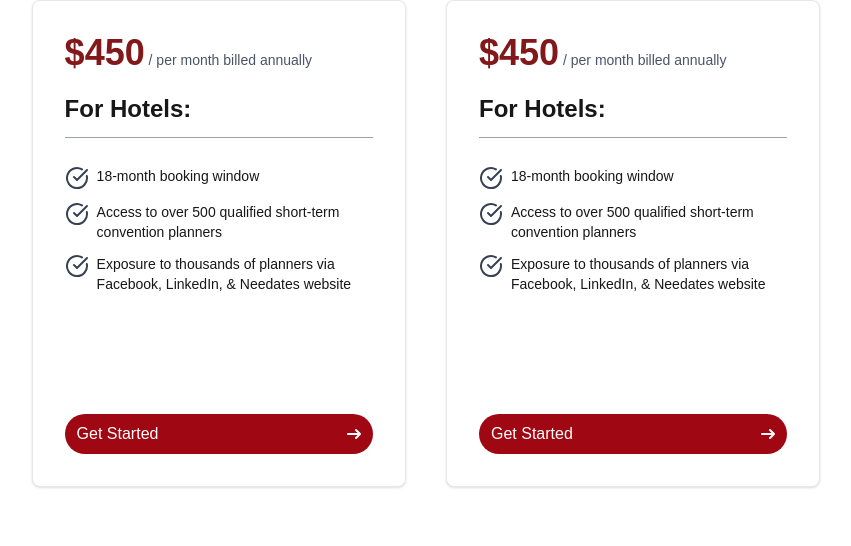
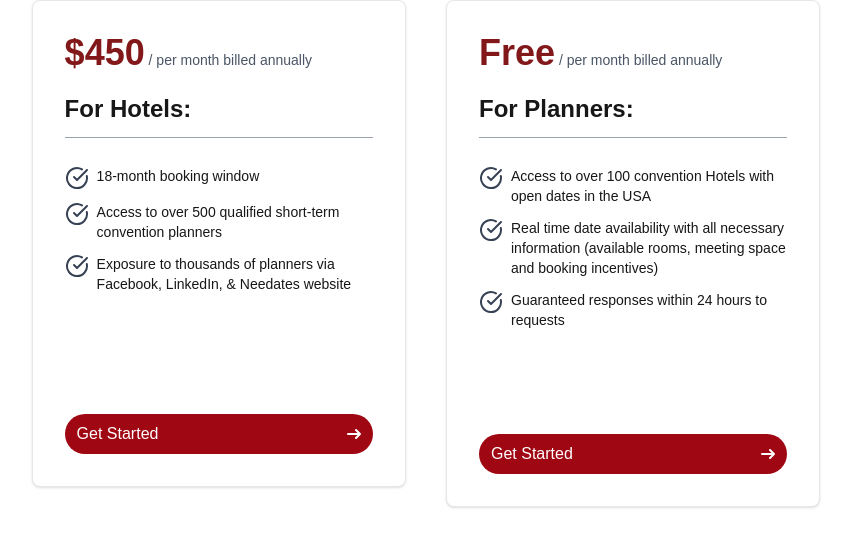
Before and after one commit to ihtishamDev/needates-website-v2, a Next.js app: page /Components/PriceingCard in a window 1280 px wide. Shown: the top 546 px of the page, without its empty margins (214-1065 px from the left). Built offline with nearby package versions, Linux system fonts and the light colour scheme.

Commit message:
Fix all the code

```diff
--- a/src/app/(pages)/Components/PriceingCard/page.tsx
+++ b/src/app/(pages)/Components/PriceingCard/page.tsx
@@ -1,13 +1,19 @@
 import { CheckCircle } from "lucide-react";
 
-const PricingCard = ({ pricing }) => {
+interface PricingCardProps {
+  pricing?: string; // Optional string type
+}
+const PricingCard: React.FC<PricingCardProps> = ({ pricing }) => {
   return (
     <div className="flex flex-col md:flex-row justify-center items-stretch min-h-screen gap-y-6 md:gap-x-10 w-full px-4">
       {/* First Card */}
       <div className="w-full max-w-[90%] md:max-w-[30%] bg-white border border-gray-200 rounded-lg shadow-sm p-6 sm:p-8 text-left dark:bg-gray-800 dark:border-gray-700 h-full self-stretch">
         <h1 className="text-4xl font-bold text-red-900">
           {pricing || "$450"}
-          <span className="text-sm text-gray-600 font-normal"> / per month billed annually</span>
+          <span className="text-sm text-gray-600 font-normal">
+            {" "}
+            / per month billed annually
+          </span>
         </h1>
         <p className="text-2xl font-bold mt-5">For Hotels:</p>
         <hr className="text-gray-400 mt-3" />
@@ -18,11 +24,16 @@ const PricingCard = ({ pricing }) => {
           </li>
           <li className="flex gap-x-2">
             <CheckCircle className="text-gray-700 flex-shrink-0" />
-            <span>Access to over 500 qualified short-term convention planners</span>
+            <span>
+              Access to over 500 qualified short-term convention planners
+            </span>
           </li>
           <li className="flex items-start gap-x-2">
             <CheckCircle className="text-gray-700 flex-shrink-0" />
-            <span>Exposure to thousands of planners via Facebook, LinkedIn, & Needates website</span>
+            <span>
+              Exposure to thousands of planners via Facebook, LinkedIn, &
+              Needates website
+            </span>
           </li>
         </ul>
         <div className="sm:mt-30 mt-20">
@@ -31,8 +42,20 @@ const PricingCard = ({ pricing }) => {
             className="text-white bg-red-800 font-medium rounded-full p-3 py-2 flex items-center justify-between w-full"
           >
             <span className="flex-1 text-left">Get Started</span>
-            <svg className="w-3.5 h-3.5" aria-hidden="true" xmlns="http://www.w3.org/2000/svg" fill="none" viewBox="0 0 14 10">
-              <path stroke="currentColor" strokeLinecap="round" strokeLinejoin="round" strokeWidth="2" d="M1 5h12m0 0L9 1m4 4L9 9" />
+            <svg
+              className="w-3.5 h-3.5"
+              aria-hidden="true"
+              xmlns="http://www.w3.org/2000/svg"
+              fill="none"
+              viewBox="0 0 14 10"
+            >
+              <path
+                stroke="currentColor"
+                strokeLinecap="round"
+                strokeLinejoin="round"
+                strokeWidth="2"
+                d="M1 5h12m0 0L9 1m4 4L9 9"
+              />
             </svg>
           </button>
         </div>
@@ -41,33 +64,53 @@ const PricingCard = ({ pricing }) => {
       {/* Second Card */}
       <div className="w-full max-w-[90%] md:max-w-[30%] bg-white border border-gray-200 rounded-lg shadow-sm p-6 sm:p-8 text-left dark:bg-gray-800 dark:border-gray-700 h-full self-stretch">
         <h1 className="text-4xl font-bold text-red-900">
-          {pricing || "$450"}
-          <span className="text-sm text-gray-600 font-normal"> / per month billed annually</span>
+          {pricing || "Free"}
+          <span className="text-sm text-gray-600 font-normal">
+            {" "}
+            / per month billed annually
+          </span>
         </h1>
-        <p className="text-2xl font-bold mt-5">For Hotels:</p>
+        <p className="text-2xl font-bold mt-5">For Planners:</p>
         <hr className="text-gray-400 mt-3" />
         <ul className="mt-7 flex flex-col text-sm space-y-3">
           <li className="flex items-start gap-x-2">
             <CheckCircle className="text-gray-700 flex-shrink-0" />
-            <span>18-month booking window</span>
+            <span>
+              Access to over 100 convention Hotels with open dates in the USA
+            </span>
           </li>
           <li className="flex gap-x-2">
             <CheckCircle className="text-gray-700 flex-shrink-0" />
-            <span>Access to over 500 qualified short-term convention planners</span>
+            <span>
+              Real time date availability with all necessary information
+              (available rooms, meeting space and booking incentives)
+            </span>
           </li>
           <li className="flex items-start gap-x-2">
             <CheckCircle className="text-gray-700 flex-shrink-0" />
-            <span>Exposure to thousands of planners via Facebook, LinkedIn, & Needates website</span>
+            <span>Guaranteed responses within 24 hours to requests</span>
           </li>
         </ul>
-        <div className="sm:mt-30 mt-20">
+        <div className="sm:mt-26 mt-20">
           <button
             type="button"
             className="text-white bg-red-800 font-medium rounded-full p-3 py-2 flex items-center justify-between w-full "
           >
             <span className="flex-1 text-left">Get Started</span>
-            <svg className="w-3.5 h-3.5" aria-hidden="true" xmlns="http://www.w3.org/2000/svg" fill="none" viewBox="0 0 14 10">
-              <path stroke="currentColor" strokeLinecap="round" strokeLinejoin="round" strokeWidth="2" d="M1 5h12m0 0L9 1m4 4L9 9" />
+            <svg
+              className="w-3.5 h-3.5"
+              aria-hidden="true"
+              xmlns="http://www.w3.org/2000/svg"
+              fill="none"
+              viewBox="0 0 14 10"
+            >
+              <path
+                stroke="currentColor"
+                strokeLinecap="round"
+                strokeLinejoin="round"
+                strokeWidth="2"
+                d="M1 5h12m0 0L9 1m4 4L9 9"
+              />
             </svg>
           </button>
         </div>
@@ -77,8 +120,6 @@ const PricingCard = ({ pricing }) => {
 };
 
 export default PricingCard;
-
-
 
 // import { CheckCircle } from "lucide-react";
 
@@ -152,7 +193,6 @@ export default PricingCard;
 //         </div>
 //       </div>
 
-
 //     </div>
 //     <div className="w-full  max-w-[30%] bg-white border border-gray-200 rounded-lg shadow-sm sm:p-8 text-left dark:bg-gray-800 dark:border-gray-700">
 //       <div className="">
@@ -213,7 +253,6 @@ export default PricingCard;
 //         </div>
 //       </div>
 
-
 //     </div>
 //     </div>
 
--- a/src/app/(pages)/ContactUs/page.tsx
+++ b/src/app/(pages)/ContactUs/page.tsx
@@ -81,19 +81,18 @@ const ContactUs = () => {
                 Details
               </label>
               <textarea
-                type="Detail"
                 id="detail"
-                rows="5"
+                rows={5}
                 className="shadow-xs bg-gray-50 border border-gray-300 text-gray-900 text-sm rounded-lg focus:ring-blue-500 focus:border-blue-500 block w-full p-2.5 dark:bg-gray-700 dark:border-gray-600 dark:placeholder-gray-400 dark:text-white dark:focus:ring-blue-500 dark:focus:border-blue-500 dark:shadow-xs-light"
                 placeholder="Type here..."
                 required
-              />
+              ></textarea>
             </div>
             <button
               type="submit"
               className="text-white bg-blue-700 hover:bg-blue-800 focus:ring-4 focus:outline-none focus:ring-blue-300 font-medium rounded-lg text-sm px-5 py-2.5 text-center dark:bg-blue-600 dark:hover:bg-blue-700 dark:focus:ring-blue-800"
             >
-             Send
+              Send
             </button>
           </div>
         </div>
--- /dev/null
+++ b/src/app/(pages)/Home/pages.tsx
@@ -0,0 +1,84 @@
+"use clint";
+import Image from "next/image";
+import Topbar from "../Topbar/pages";
+import Footer from "../Footer/pages";
+
+const Home = () => {
+  return (
+    <div className=" ">
+      <section
+        className="sm:h-screen  bg-center bg-no-repeat bg-cover bg-blend-multiply"
+        style={{ backgroundImage: "url(/images/dashboard.png)" }}
+      >
+        <Topbar />
+        <div className="container lg:py-30 text-center py-30">
+          <h1 className="sm:mb-4 sm:text-5xl text-2xl sm:leading-tight text-white font-bold">
+            Turn Empty Dates into <br /> Profitable Opportunities
+          </h1>
+          <p className="mb-8 text-xl sm:text-xl font-normal text-gray-200 sm:px-16  leading-relaxed">
+            The first and only platform connecting convention hotels with
+            planners flexible <br /> on dates and locations.
+          </p>
+        </div>
+      </section>
+
+      <section className="container px-8 ">
+        <div className="sm:flex sm:mt-25  ">
+          <div className="flex-1 py-30 ">
+            <h1 className="sm:text-4xl text-3xl font-bold">What We Do</h1>
+            <p className="sm:text-2xl text-gray-700 py-8 ">
+              Hotels upload their need dates, rooms available, space available
+              and incentives where planners can browse hotels and the need dates
+              offered .
+            </p>
+          </div>
+          <div className="sm:flex-1">
+            <Image src="/images/time.png" alt="logo" width={500} height={50} />
+          </div>
+        </div>
+      </section>
+
+      <section
+        className="bg-center bg-no-repeat "
+        style={{ backgroundImage: "url(/images/dashboard1.png)" }}
+      >
+        <div className="container text-center py-56">
+          <h1 className="mb-4 font-bold tracking-tight leading-none text-white sm:text-5xl text-3xl">
+            How It Works
+          </h1>
+          <p className=" font-normal text-gray-300 sm:text-lg text-xl px-4">
+            Hotels can reach planners flexible with their city or date to fill
+            their specific need date. Target marketing at its finest!
+          </p>
+        </div>
+      </section>
+
+      <section className="sm:mt-20">
+        <div className="sm:flex container">
+          <div className=" ">
+            <Image
+              src="/images/dashboard2.png"
+              alt="logo"
+              width={390}
+              height={50}
+            />
+          </div>
+
+          <div className="sm:flex-1 py-30 sm:px-25 px-10 sm:mb-30">
+            <h1 className="sm:text-4xl text-3xl font-bold">Win - Win!</h1>
+            <p className="text-2xl text-gray-700 py-6 ">
+              Planner takes advantage of a short-term deal at a 4 or 5 star
+              convention Hotel and Hotel fills a need date with a short term
+              convention group.
+            </p>
+          </div>
+        </div>
+      </section>
+
+      <div>
+        <Footer />
+      </div>
+    </div>
+  );
+};
+export default Home;
--- a/src/app/page.tsx
+++ b/src/app/page.tsx
@@ -1,9 +1,10 @@
-import Dashboard from "./(pages)/Dashboard/pages";
-export default function Home() {
+import Home from "./(pages)/Home/pages";
+
+export default function Dashboard() {
   return (
     <div className="grid gap-10 font-[family-name:var(--font-geist-sans)]">
 
-      <Dashboard/>
+      <Home/>
     </div>
   );
 }
```
Also changed, not shown: src/app/(pages)/Dashboard/pages.tsx (+78 -78 lines), src/app/(pages)/Home/page.tsx (deleted, +0 -84 lines).
